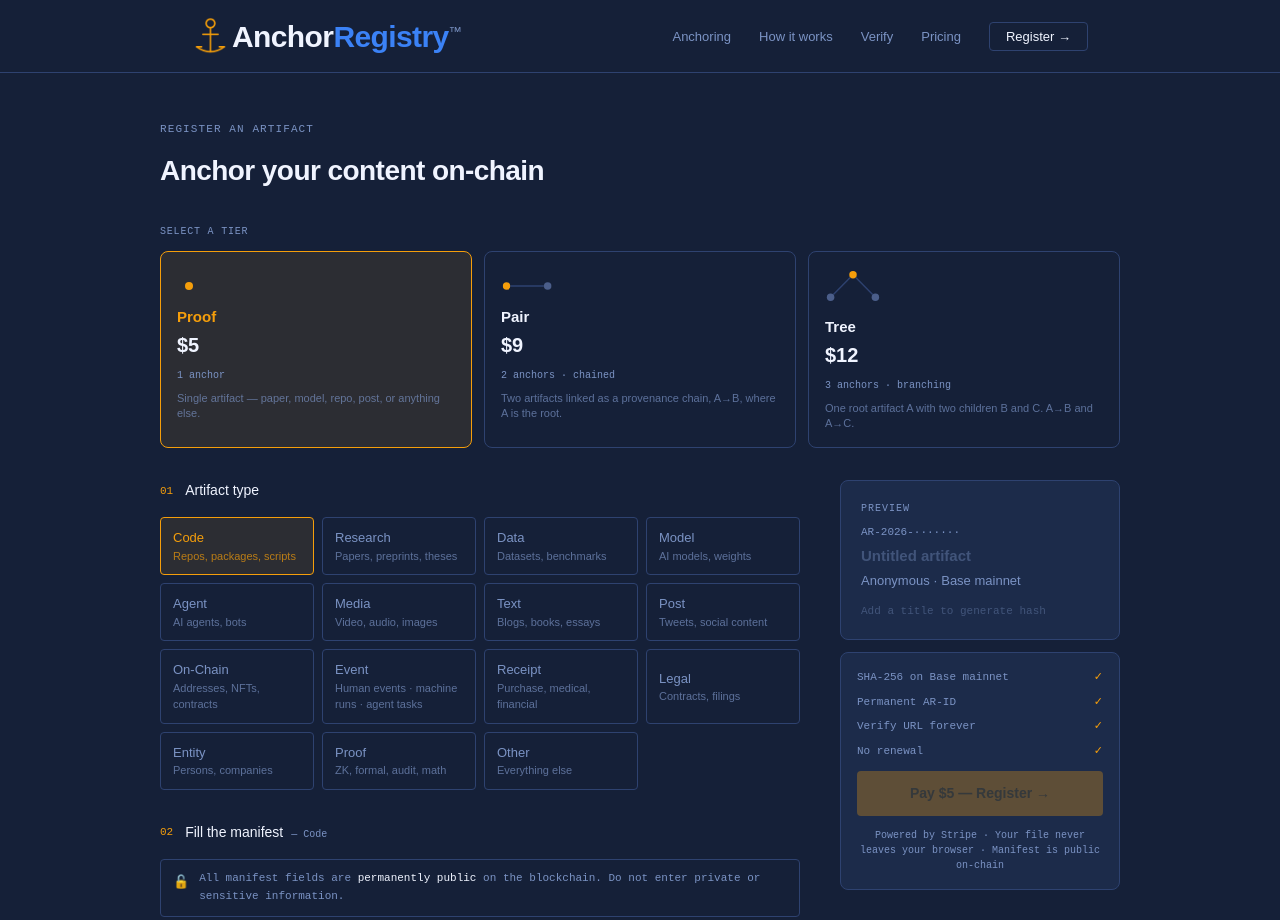
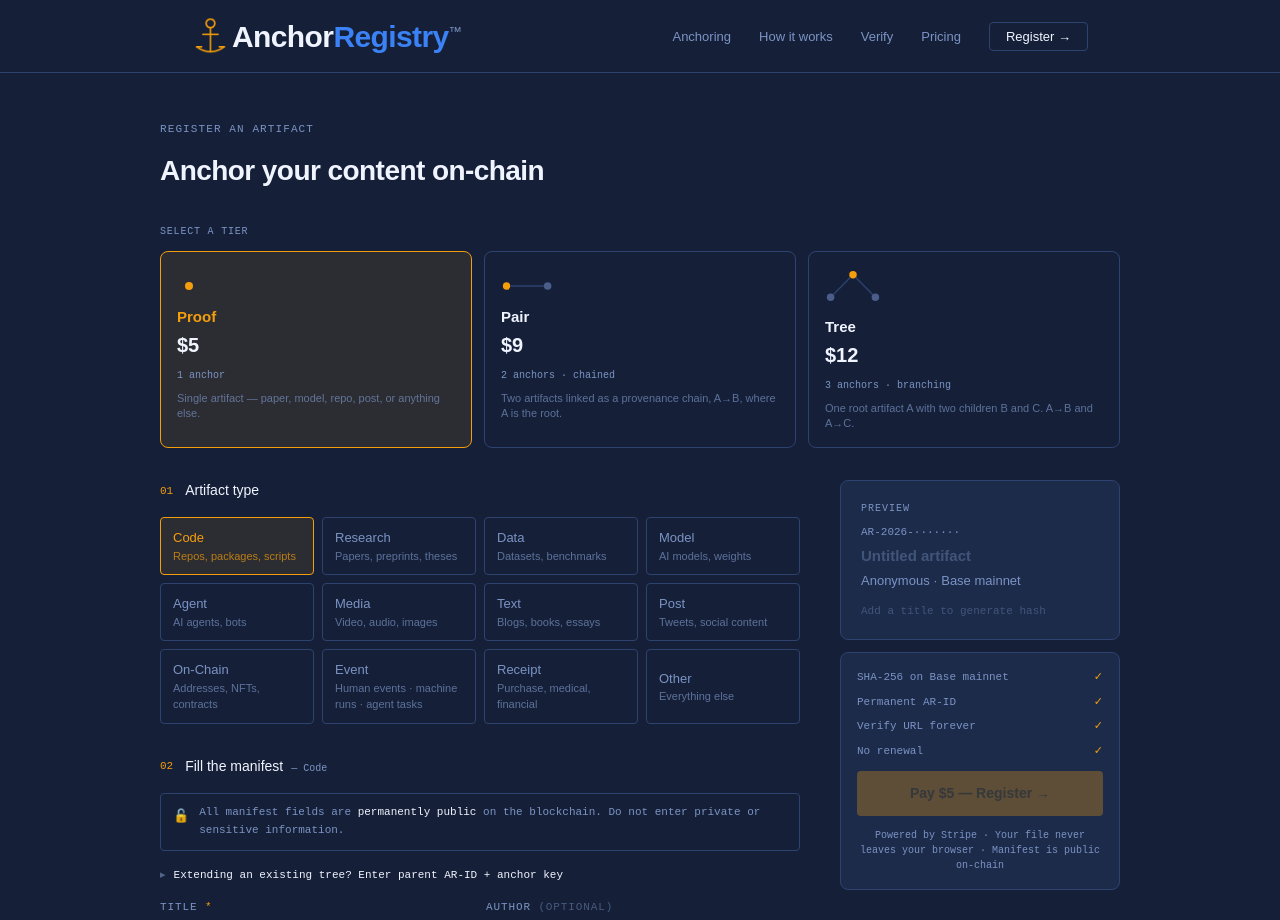
Before and after one commit to AnchorRegistry/ar-ui, a Next.js app: page /register in a window 1280 px wide. Shown: the top 920 px of the page. Built offline with nearby package versions, Linux system fonts and the light colour scheme.

Commit message:
feat: anchor_key_email field, registration confirmation email service

```diff
--- a/app/register/page.tsx
+++ b/app/register/page.tsx
@@ -66,10 +66,9 @@ const ARTIFACT_TYPES = [
   { value: 'ONCHAIN',   label: 'On-Chain',  desc: 'Addresses, NFTs, contracts'    },
   { value: 'EVENT',     label: 'Event',     desc: 'Human events · machine runs · agent tasks' },
   { value: 'RECEIPT',   label: 'Receipt',   desc: 'Purchase, medical, financial'  },
-  { value: 'LEGAL',     label: 'Legal',     desc: 'Contracts, filings'            },
-  { value: 'ENTITY',    label: 'Entity',    desc: 'Persons, companies'            },
-  { value: 'PROOF',     label: 'Proof',     desc: 'ZK, formal, audit, math'       },
   { value: 'OTHER',     label: 'Other',     desc: 'Everything else'               },
+  // LEGAL (11), ENTITY (12), PROOF (13) — suppressed at launch, no operators added
+  // Reintroduced in V2-V4 with dedicated operator gates and verification infrastructure
 ]
 
 const LICENSES = [
@@ -479,7 +478,7 @@ function ManifestForm({ state, onChange, parentHint, isAutoParent, anchorKeyEmai
               <span>{tree?.confirmed || extendOpen ? '▾' : '▸'}</span>
               {tree?.confirmed
                 ? <span>Extending <span className="text-off-white">{tree.parentArId}</span> · <span className="text-gold">✓ Ownership confirmed</span></span>
-                : <span>Extending an existing tree? Enter parent AR-ID + anchor key</span>}
+                : <span className="text-off-white">Extending an existing tree? Enter parent AR-ID + anchor key</span>}
             </button>
 
             {extendOpen && !tree?.confirmed && (
```
